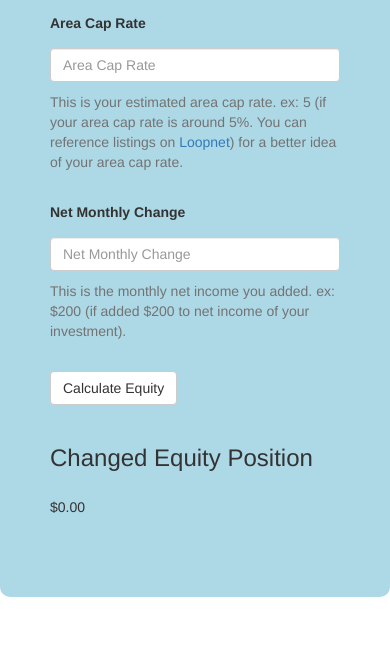
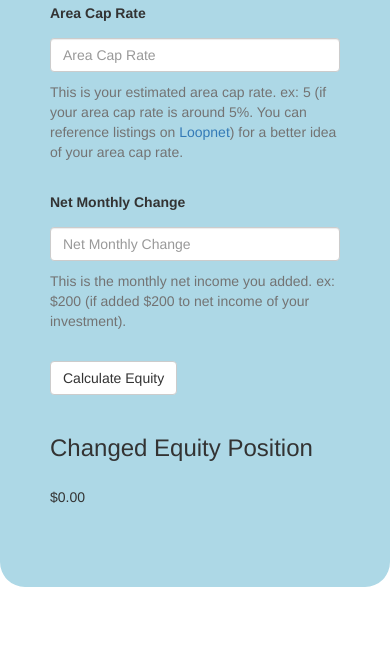
Before and after one commit to synapticsynergy/solomvp, a website: page public/index.html in a window 390 px wide. Shown: the part 186-844 px from the top of the page. Drawn offline with nearby package versions, Linux system fonts and the light colour scheme.

Commit message:
mobile responsive

```diff
--- a/public/index.html
+++ b/public/index.html
@@ -2,6 +2,7 @@
 <html ng-app="equityCalc">
   <head>
     <meta charset="utf-8" />
+    <meta name="viewport" content="width=device-width, initial-scale=1">
     <title>Equity Impact Calc</title>
     <link rel="stylesheet" href="https://maxcdn.bootstrapcdn.com/bootstrap/3.3.6/css/bootstrap.min.css" integrity="sha384-1q8mTJOASx8j1Au+a5WDVnPi2lkFfwwEAa8hDDdjZlpLegxhjVME1fgjWPGmkzs7" crossorigin="anonymous">
     <link rel="stylesheet" type="text/css" href="style.css" />
--- a/public/style.css
+++ b/public/style.css
@@ -3,12 +3,13 @@ body {
 }
 
 .containerColor {
-  margin-top: 50px;
+  margin-top: 10px;
   background-color: lightblue;
-  border-radius: 10px;
+  border-radius: 25px;
 }
 
 h1 {
+  margin-top: 50px;
   padding: 20px;
 }
 
```
